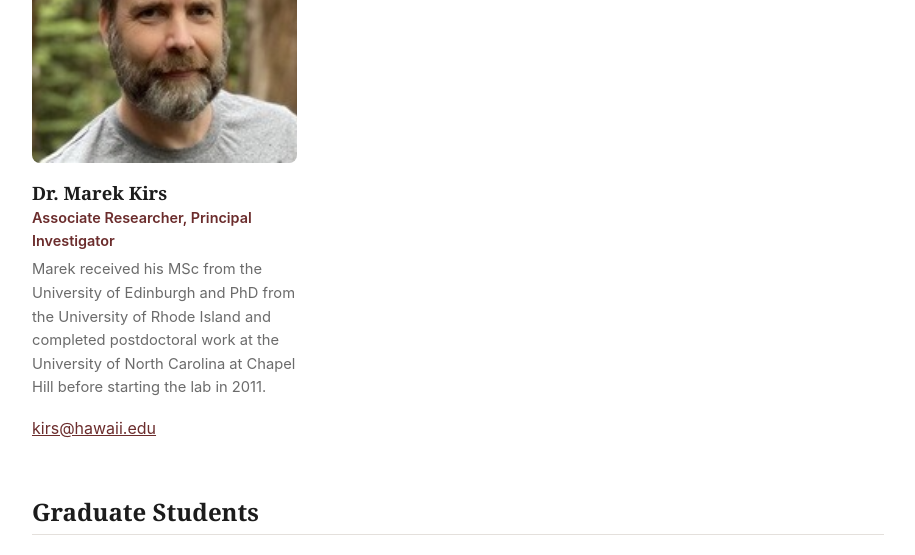
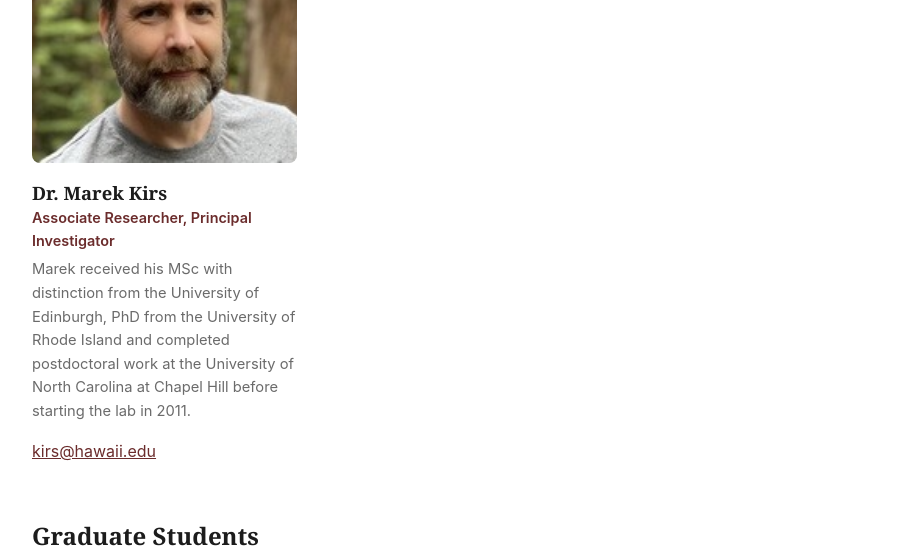
Before and after one commit to MarekKirs/marekkirs.github.io, a Jekyll site: the page built from team.md, in a window 1280 px wide and 900 px high, scrolled down 329 px, cut to the strip 0-555 px from the top of the window. Shown: the whole strip, without its empty margins (182-1097 px from the left). Built offline with Jekyll 4.4.1, drawn with Linux system fonts in a browser that asks for light colours.

Commit message:
Update people.yml

```diff
--- a/_data/people.yml
+++ b/_data/people.yml
@@ -6,7 +6,7 @@
   role: "Associate Researcher, Principal Investigator"
   group: pi
   photo: "/assets/images/people/kirs.jpg"
-  bio: "Marek received his MSc from the University of Edinburgh and PhD from the University of Rhode Island and completed postdoctoral work at the University of North Carolina at Chapel Hill before starting the lab in 2011."
+  bio: "Marek received his MSc with distinction from the University of Edinburgh, PhD from the University of Rhode Island and completed postdoctoral work at the University of North Carolina at Chapel Hill before starting the lab in 2011."
   email: "kirs@hawaii.edu"
   website: ""
 
```
